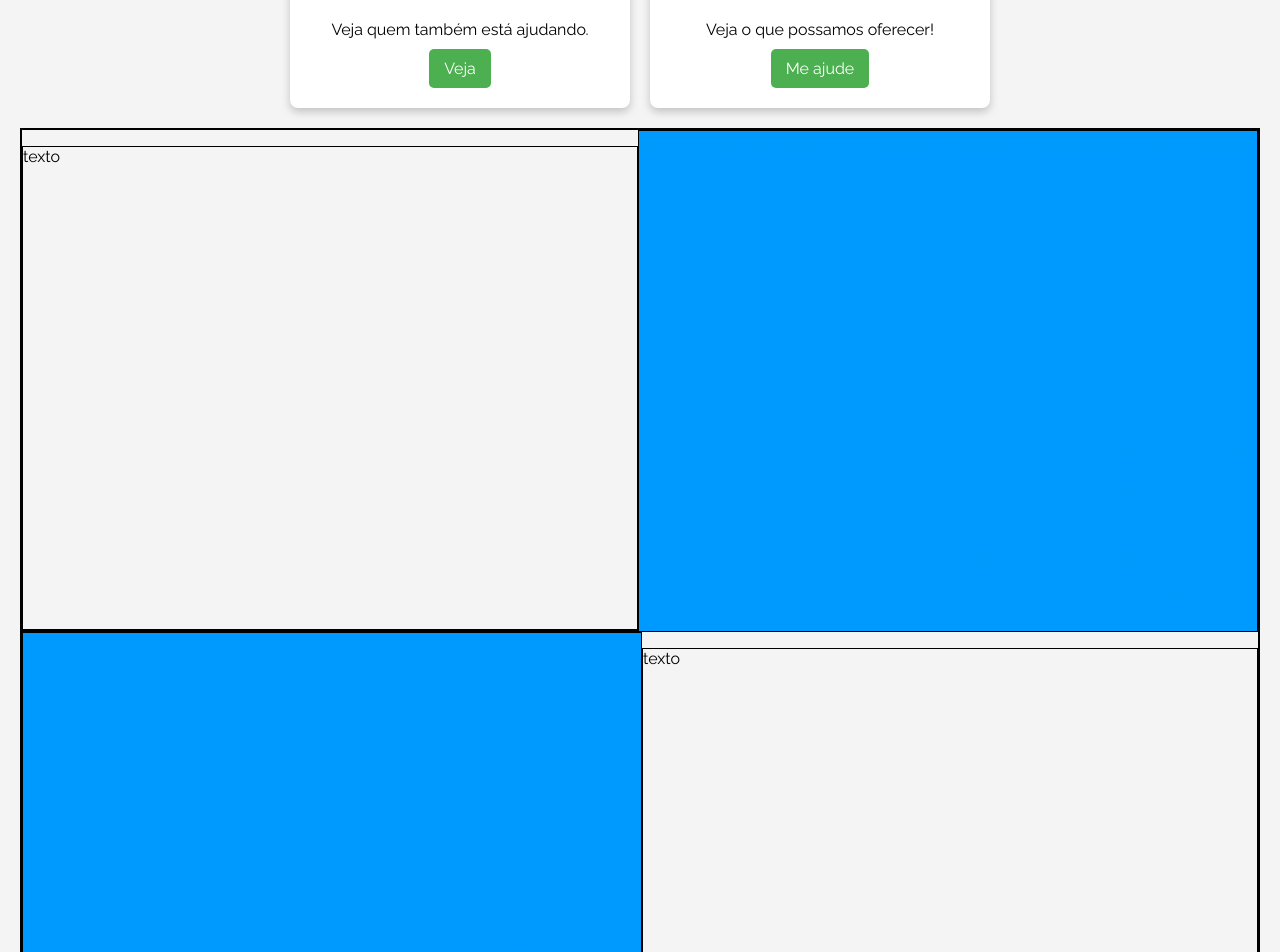
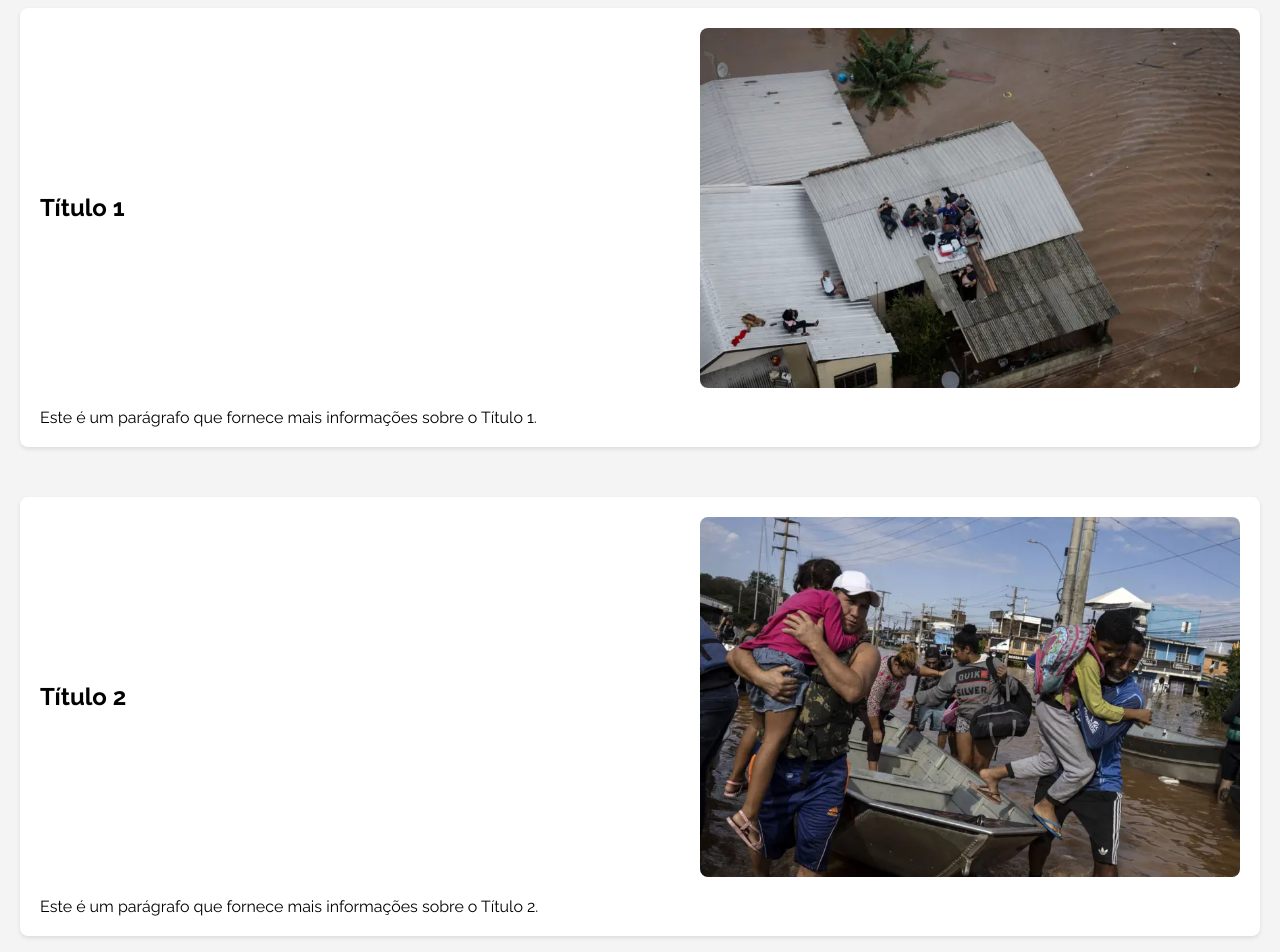
Before and after one commit to TheFabioBottoni/equipe22, a plain HTML site: page index.html in a window 1280 px wide. Shown: the part 500-1452 px from the top of the page. Drawn offline with Linux system fonts and the light colour scheme.

Commit message:
first commit branch davi

```diff
--- a/index.html
+++ b/index.html
@@ -1,11 +1,13 @@
 <!DOCTYPE html>
 <html lang="pt-BR">
+
 <head>
     <meta charset="UTF-8">
     <meta name="viewport" content="width=device-width, initial-scale=1.0">
     <title>Landing Page de Doações</title>
     <link rel="stylesheet" href="style.css">
 </head>
+
 <body>
     <header>
         <h1>Apoie RS</h1>
@@ -44,50 +46,50 @@
                     <p>Veja o que possamos oferecer!</p>
                     <a href="#ajuda">Me ajude</a>
                 </div>
-        </div>
+            </div>
 
 
 
 
-        <div class="sections">
-
-            <section class="sect1">
-                <div class="adjust">
-                    <p> texto </p>
-                    <img src="img/teste.png" alt="">
+            <section class="section">
+                <div class="content">
+                    <h1>Título 1</h1>
+                    <img src="/img/19061fc0-11d6-11ef-82e8-cd354766a224.jpg.webp" alt="Imagem de exemplo 1">
                 </div>
+                <p>Este é um parágrafo que fornece mais informações sobre o Título 1.</p>
             </section>
 
-            <section class="sect2">
-                <div class="adjust">
-                    <img src="img/teste.png" alt="">
-                    <p> texto </p>
+            <section class="section">
+                <div class="content">
+                    <h1>Título 2</h1>
+                    <img src="img/7fefaf70-11d7-11ef-bee9-6125e244a4cd.jpg.webp" alt="Imagem de exemplo 2">
                 </div>
+                <p>Este é um parágrafo que fornece mais informações sobre o Título 2.</p>
             </section>
 
-            <section class="sect3">
-                <div class="adjust">
-                    <p> texto </p>
-                    <img src="img/teste.png" alt="">
+            <section class="section">
+                <div class="content">
+                    <h1>Título 3</h1>
+                    <img src="https://via.placeholder.com/600" alt="Imagem de exemplo 3">
                 </div>
+                <p>Este é um parágrafo que fornece mais informações sobre o Título 3.</p>
             </section>
 
-            <section class="sect4">
-                <div class="adjust">
-                    <img src="img/teste.png" alt="">
-                    <p> texto </p>
+            <section class="section">
+                <div class="content">
+                    <h1>Título 4</h1>
+                    <img src="https://via.placeholder.com/600" alt="Imagem de exemplo 4">
                 </div>
+                <p>Este é um parágrafo que fornece mais informações sobre o Título 4.</p>
             </section>
 
-            <section class="sect5">
-                <div class="adjust">
-                    <p> texto </p>
-                    <img src="img/teste.png" alt="">
+            <section class="section">
+                <div class="content">
+                    <h1>Título 5</h1>
+                    <img src="https://via.placeholder.com/600" alt="Imagem de exemplo 5">
                 </div>
+                <p>Este é um parágrafo que fornece mais informações sobre o Título 5.</p>
             </section>
-
-        </div>
-
     </main>
 
     <footer>
@@ -97,4 +99,5 @@
         <p>Email : apoieRS@gmail.com</p>
     </footer>
 </body>
+
 </html>
--- a/style.css
+++ b/style.css
@@ -123,3 +123,43 @@ footer {
     bottom: 0;
     width: 100%;
 }
+* {
+    box-sizing: border-box;
+    margin: 0;
+    padding: 0;
+}
+
+
+
+.section {
+    background-color: white;
+    border-radius: 8px;
+    box-shadow: 0 2px 4px rgba(0, 0, 0, 0.1);
+    padding: 20px;
+    margin-bottom: 50px;
+    display: flex;
+    flex-direction: column; /* Adicionando flex-direction column */
+    gap: 10px; /* Espaçamento entre o conteúdo da seção */
+}
+
+.content {
+    display: flex;
+    justify-content: space-between;
+    align-items: center;
+    width: 100%; /* Ocupa toda a largura da seção */
+}
+
+.content h1 {
+    flex: 1; /* Ocupa espaço proporcionalmente */
+    margin-right: 20px; /* Espaçamento à direita do título */
+}
+
+.content img {
+    width: 45%; /* A imagem ocupa 45% da largura do contêiner */
+    height: auto; /* Mantém a proporção */
+    border-radius: 8px; /* Bordas arredondadas para a imagem */
+}
+
+.section p {
+    margin-top: 10px; /* Espaçamento acima do parágrafo */
+}
```
Also changed, not shown: img/19061fc0-11d6-11ef-82e8-cd354766a224.jpg.webp (added), img/38a0c350-11d9-11ef-b9d8-4f52aebe147d.jpg.webp (added), img/7fefaf70-11d7-11ef-bee9-6125e244a4cd.jpg.webp (added).
